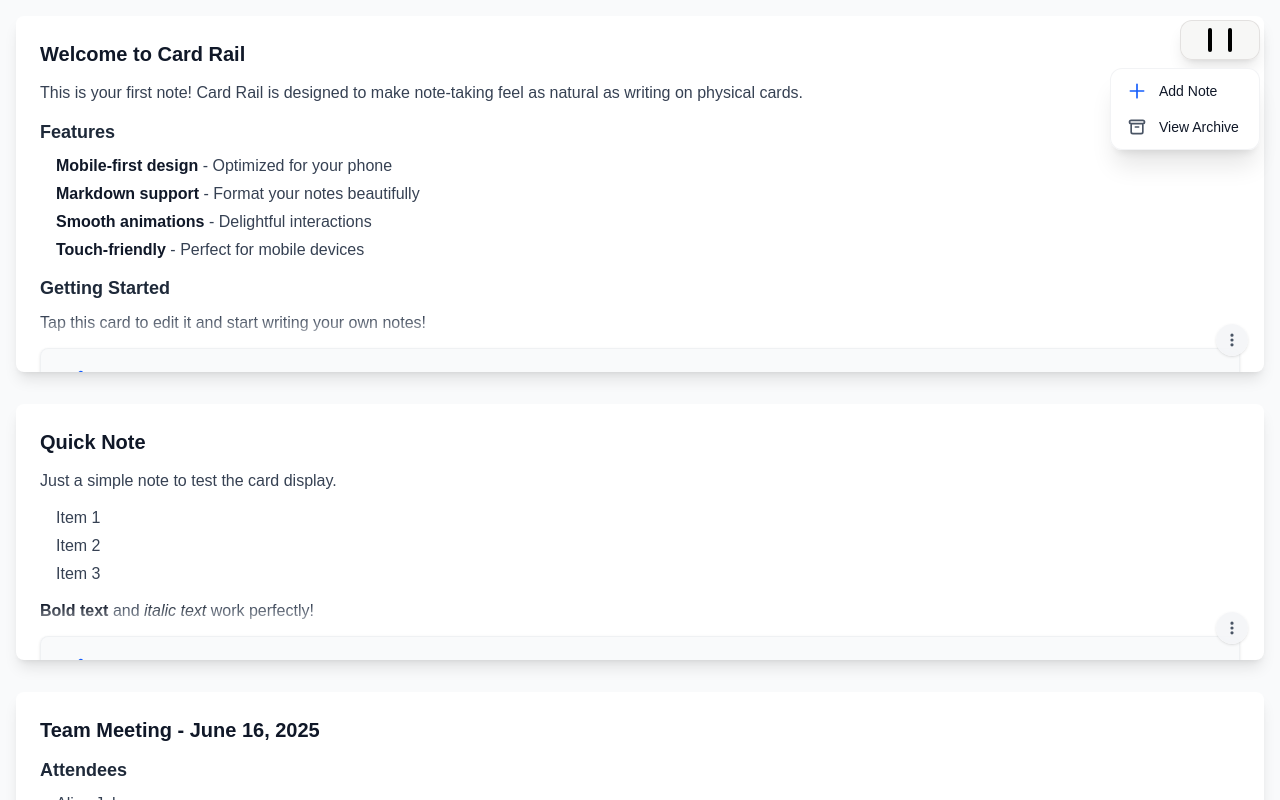
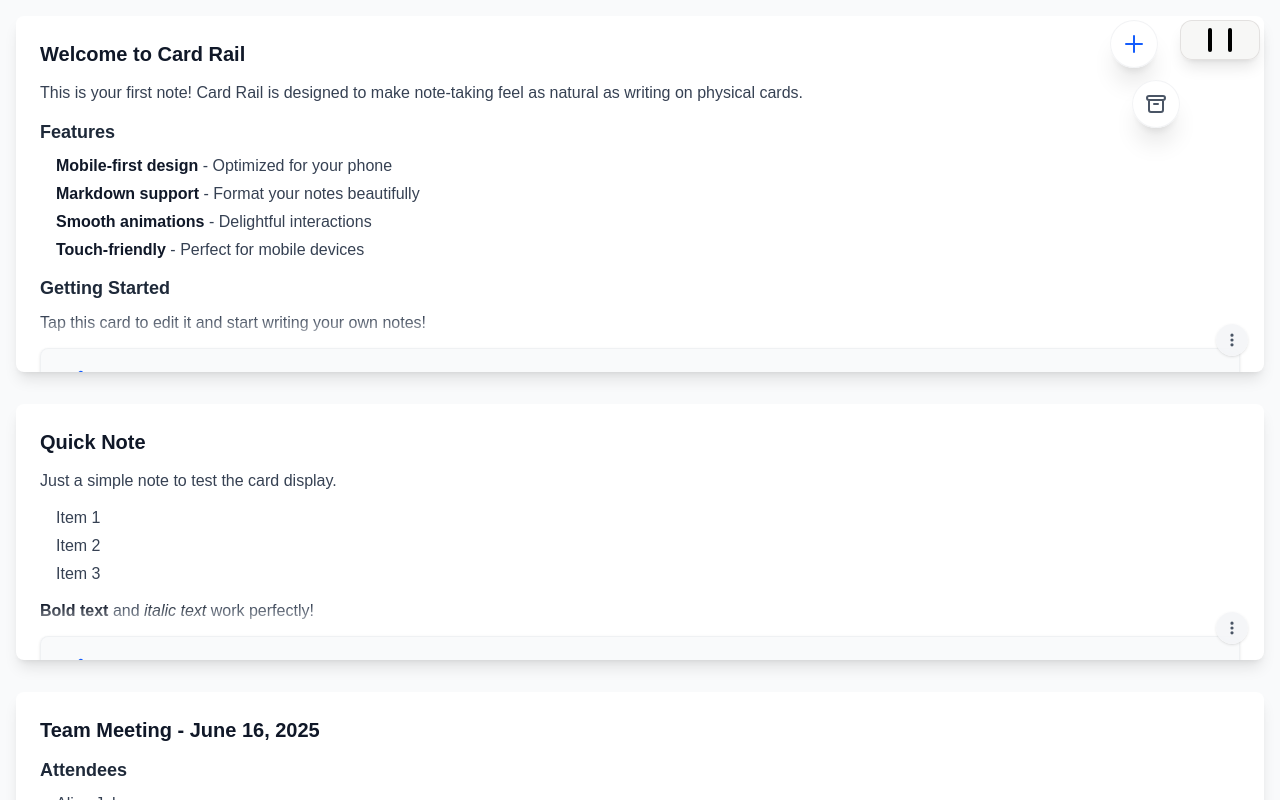
Before and after one commit to Ding-Fan/card-rail, a Next.js app: page / in a window 1280 px wide. Both pictures are taken after a click on the button 1220 px from the left and 40 px from the top of the page. Shown: the top 800 px of the page. Built offline with nearby package versions, Linux system fonts and the light colour scheme.

Commit message:
feat: Enhance FloatingMenu with auto-hiding text labels and improved positioning logic

```diff
--- a/components/FAB/FloatingMenu.tsx
+++ b/components/FAB/FloatingMenu.tsx
@@ -3,10 +3,10 @@
  * FLOATING MENU COMPONENT
  * ============================================================================
  *
- * iOS-style floating menu for FAB actions
+ * iOS-style floating menu for FAB actions with auto-hiding text labels
  */
 
-import React from 'react';
+import React, { useState, useEffect } from 'react';
 import * as Portal from '@radix-ui/react-portal';
 import { FloatingMenuProps } from './types';
 
@@ -16,6 +16,22 @@ export const FloatingMenu: React.FC<FloatingMenuProps> = ({
     onAddNote,
     onViewArchive
 }) => {
+    const [showLabels, setShowLabels] = useState(false);
+
+    // Auto-hide labels after 1 seconds
+    useEffect(() => {
+        if (isOpen) {
+            setShowLabels(true);
+            const timer = setTimeout(() => {
+                setShowLabels(false);
+            }, 1000);
+
+            return () => clearTimeout(timer);
+        } else {
+            setShowLabels(false);
+        }
+    }, [isOpen]);
+
     if (!isOpen) return null;
 
     return (
@@ -27,28 +43,47 @@ export const FloatingMenu: React.FC<FloatingMenuProps> = ({
                     top: position.y,
                 }}
             >
-                <div className="pointer-events-auto bg-white/95 backdrop-blur-md rounded-xl shadow-xl border border-gray-200/50 p-1 min-w-[150px] animate-in fade-in-0 zoom-in-95 duration-200">
-                    {/* Add Note - Always available */}
+                {/* Icon buttons container */}
+                <div className="pointer-events-auto flex flex-col gap-3">
+                    {/* Add Note Button */}
+                    <div className="flex items-center gap-3">
+                        {/* Text label - positioned to the left */}
+                        <div
+                            className={`bg-black/80 text-white px-3 py-1 rounded-lg text-sm font-medium pointer-events-none transition-all duration-500 ${showLabels ? 'opacity-100 translate-x-0' : 'opacity-0 translate-x-2'
+                                }`}
+                        >
+                            Add Note
+                        </div>
+                        {/* Icon button */}
                         <button
                             onClick={onAddNote}
-                        className="flex items-center w-full px-3 py-2 text-sm font-medium text-gray-900 rounded-lg hover:bg-gray-100 transition-colors"
+                            className="w-12 h-12 bg-white/95 backdrop-blur-md rounded-full shadow-xl border border-gray-200/50 flex items-center justify-center hover:bg-gray-50 transition-colors animate-in fade-in-0 zoom-in-95 duration-200"
                         >
-                        <svg className="w-5 h-5 mr-3 text-blue-600" fill="none" stroke="currentColor" viewBox="0 0 24 24">
+                            <svg className="w-6 h-6 text-blue-600" fill="none" stroke="currentColor" viewBox="0 0 24 24">
                                 <path strokeLinecap="round" strokeLinejoin="round" strokeWidth={2} d="M12 4v16m8-8H4" />
                             </svg>
-                        Add Note
                         </button>
+                    </div>
 
                     {/* View Archive Button */}
+                    <div className="flex items-center gap-3">
+                        {/* Text label - positioned to the left */}
+                        <div
+                            className={`bg-black/80 text-white px-3 py-1 rounded-lg text-sm font-medium pointer-events-none transition-all duration-500 delay-100 ${showLabels ? 'opacity-100 translate-x-0' : 'opacity-0 translate-x-2'
+                                }`}
+                        >
+                            View Archive
+                        </div>
+                        {/* Icon button */}
                         <button
                             onClick={onViewArchive}
-                        className="flex items-center w-full px-3 py-2 text-sm font-medium text-gray-900 rounded-lg hover:bg-gray-100 transition-colors"
+                            className="w-12 h-12 bg-white/95 backdrop-blur-md rounded-full shadow-xl border border-gray-200/50 flex items-center justify-center hover:bg-gray-50 transition-colors animate-in fade-in-0 zoom-in-95 duration-200"
                         >
-                        <svg className="w-5 h-5 mr-3 text-gray-600" fill="none" stroke="currentColor" viewBox="0 0 24 24">
+                            <svg className="w-6 h-6 text-gray-600" fill="none" stroke="currentColor" viewBox="0 0 24 24">
                                 <path strokeLinecap="round" strokeLinejoin="round" strokeWidth={2} d="M5 8h14M5 8a2 2 0 110-4h14a2 2 0 110 4M5 8v10a2 2 0 002 2h10a2 2 0 002-2V8m-9 4h4" />
                             </svg>
-                        View Archive
                         </button>
+                    </div>
                 </div>
             </div>
         </Portal.Root>
--- a/components/FAB/positionUtils.ts
+++ b/components/FAB/positionUtils.ts
@@ -52,9 +52,9 @@ export const calculateMenuPosition = (
   fabPosition: Position,
   fabSize: { width: number; height: number }
 ): MenuPosition => {
-  const menuWidth = 160;
-  const menuHeight = 100; // More accurate height for 2 items
-  const gap = 8; // Smaller gap to prevent overlap
+  const menuWidth = 160; // Wider to accommodate labels + icons
+  const menuHeight = 120; // Height for 2 buttons with spacing
+  const gap = 4; // Gap between FAB and menu
 
   const viewport = {
     width: window.innerWidth,
@@ -66,19 +66,19 @@ export const calculateMenuPosition = (
     y: fabPosition.y + fabSize.height / 2
   };
 
-  // Try positions in order of preference: bottom, left, right, top
+  // Try positions in order of preference: left, bottom, right, top
   const positions = [
-    // Bottom (preferred for top-right FAB) - ensure it's below the FAB
+    // Left side (preferred for top-right FAB with text labels)
+    {
+      x: fabPosition.x - menuWidth - gap,
+      y: Math.max(10, Math.min(fabPosition.y, viewport.height - menuHeight - 10)),
+      side: 'left' as const
+    },
+    // Bottom (secondary choice)
     {
       x: Math.max(10, Math.min(fabCenter.x - menuWidth / 2, viewport.width - menuWidth - 10)),
       y: fabPosition.y + fabSize.height + gap,
       side: 'bottom' as const
-    },
-    // Left side (good for top-right FAB)
-    {
-      x: fabPosition.x - menuWidth - gap,
-      y: Math.max(10, Math.min(fabPosition.y, viewport.height - menuHeight - 10)),
-      side: 'left' as const
     },
     // Right side (fallback)
     {
```
Lines whose indentation alone changed are shown as unchanged.
